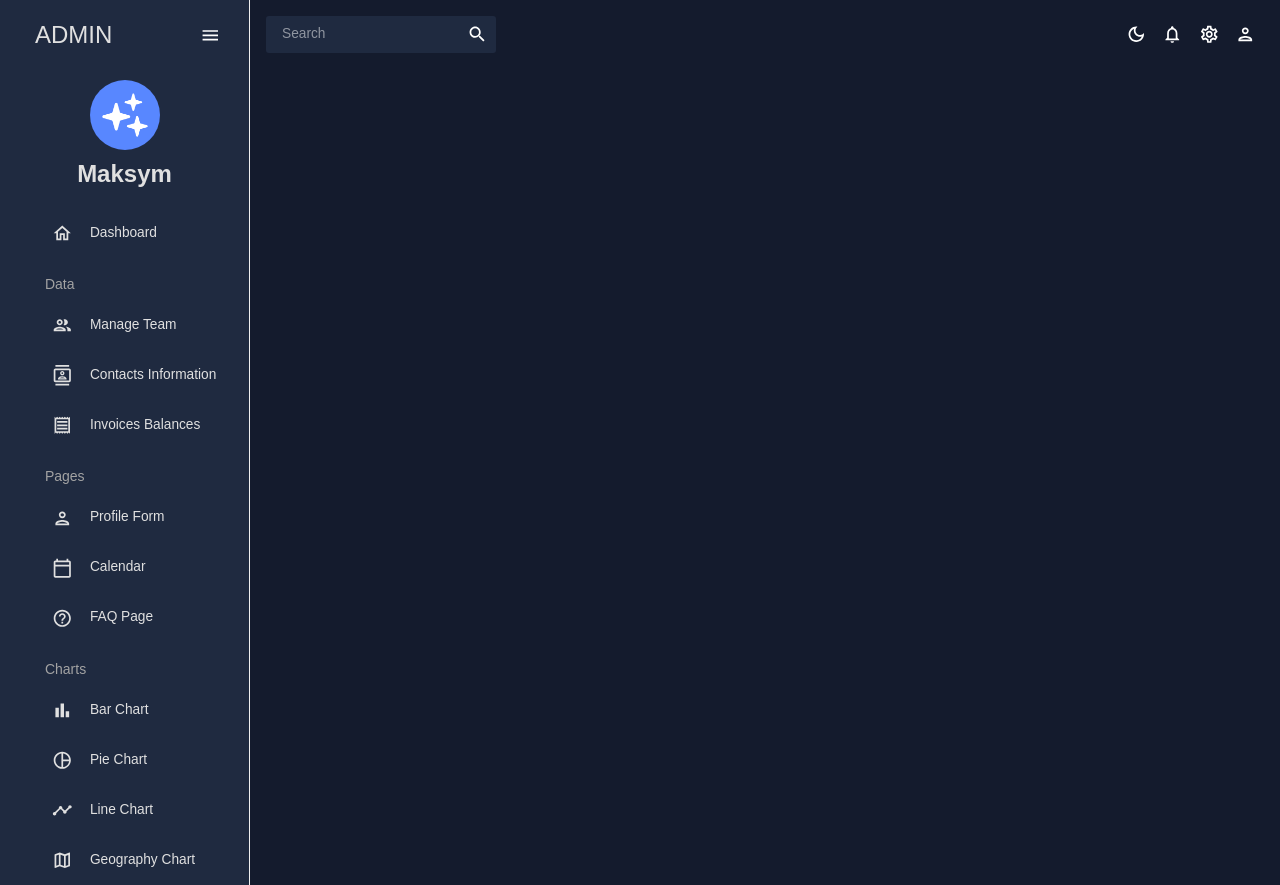
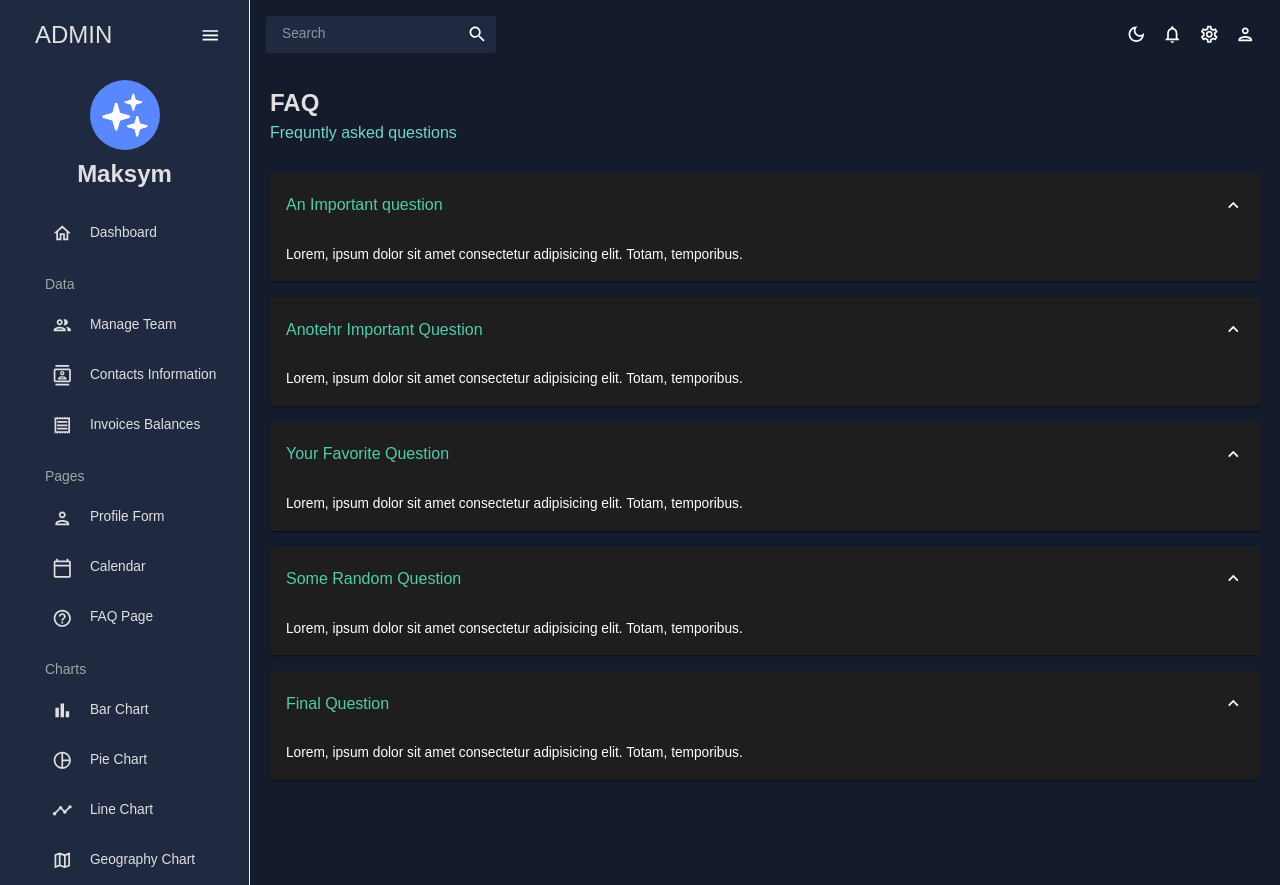
Before and after one commit to maximBurinskyi/procheck-dashboard, a React (Create React App) app: page /faq in a window 1280 px wide. Built offline with nearby package versions, Linux system fonts and the light colour scheme.

Commit message:
added faq page

```diff
--- a/src/App.js
+++ b/src/App.js
@@ -9,10 +9,11 @@ import Invoices from './scenes/invoices';
 import Contacts from './scenes/contacts';
 import Form from './scenes/form';
 import Calendar from './scenes/calendar';
+import FAQ from './scenes/faq';
+
 // import Bar from './scenes/bar';
 // import Line from './scenes/line ';
 // import Pie from './scenes/pie';
-// import FAQ from './scenes/faq';
 // import Geography from './scenes/geography';
 
 function App() {
@@ -33,10 +34,10 @@ function App() {
               <Route path="/invoices" element={<Invoices />} />
               <Route path="/form" element={<Form />} />
               <Route path="/calendar" element={<Calendar />} />
+              <Route path="/faq" element={<FAQ />} />
               {/* <Route path="/bar" element={<Bar />} /> */}
               {/* <Route path="/pie" element={<Pie />} /> */}
               {/* <Route path="/line" element={<Line />} /> */}
-              {/* <Route path="/faq" element={<FAQ />} /> */}
               {/* <Route path="/geography" element={<Geography />} /> */}
             </Routes>
           </main>
--- /dev/null
+++ b/src/scenes/faq/index.jsx
@@ -0,0 +1,90 @@
+import { Box, useTheme, Typography } from '@mui/material';
+import Header from '../../components/Header';
+import Accordion from '@mui/material/Accordion';
+import AccordionSummary from '@mui/material/AccordionSummary';
+import AccordionDetails from '@mui/material/AccordionDetails';
+import ExpandMoreIcon from '@mui/icons-material/ExpandMore';
+import { tokens } from '../../theme';
+
+const FAQ = () => {
+  const theme = useTheme();
+  const colors = tokens(theme.palette.mode);
+
+  return (
+    <Box m="20px">
+      <Header title="FAQ" subtitle="Frequntly asked questions" />
+
+      <Accordion defaultExpanded>
+        <AccordionSummary expandIcon={<ExpandMoreIcon />}>
+          <Typography color={colors.greenAccent[500]} variant="h5">
+            An Important question
+          </Typography>
+        </AccordionSummary>
+        <AccordionDetails>
+          <Typography>
+            Lorem, ipsum dolor sit amet consectetur adipisicing elit. Totam,
+            temporibus.
+          </Typography>
+        </AccordionDetails>
+      </Accordion>
+
+      <Accordion defaultExpanded>
+        <AccordionSummary expandIcon={<ExpandMoreIcon />}>
+          <Typography color={colors.greenAccent[500]} variant="h5">
+            Anotehr Important Question
+          </Typography>
+        </AccordionSummary>
+        <AccordionDetails>
+          <Typography>
+            Lorem, ipsum dolor sit amet consectetur adipisicing elit. Totam,
+            temporibus.
+          </Typography>
+        </AccordionDetails>
+      </Accordion>
+
+      <Accordion defaultExpanded>
+        <AccordionSummary expandIcon={<ExpandMoreIcon />}>
+          <Typography color={colors.greenAccent[500]} variant="h5">
+            Your Favorite Question
+          </Typography>
+        </AccordionSummary>
+        <AccordionDetails>
+          <Typography>
+            Lorem, ipsum dolor sit amet consectetur adipisicing elit. Totam,
+            temporibus.
+          </Typography>
+        </AccordionDetails>
+      </Accordion>
+
+      <Accordion defaultExpanded>
+        <AccordionSummary expandIcon={<ExpandMoreIcon />}>
+          <Typography color={colors.greenAccent[500]} variant="h5">
+            Some Random Question
+          </Typography>
+        </AccordionSummary>
+        <AccordionDetails>
+          <Typography>
+            Lorem, ipsum dolor sit amet consectetur adipisicing elit. Totam,
+            temporibus.
+          </Typography>
+        </AccordionDetails>
+      </Accordion>
+
+      <Accordion defaultExpanded>
+        <AccordionSummary expandIcon={<ExpandMoreIcon />}>
+          <Typography color={colors.greenAccent[500]} variant="h5">
+            Final Question
+          </Typography>
+        </AccordionSummary>
+        <AccordionDetails>
+          <Typography>
+            Lorem, ipsum dolor sit amet consectetur adipisicing elit. Totam,
+            temporibus.
+          </Typography>
+        </AccordionDetails>
+      </Accordion>
+    </Box>
+  );
+};
+
+export default FAQ;
```
